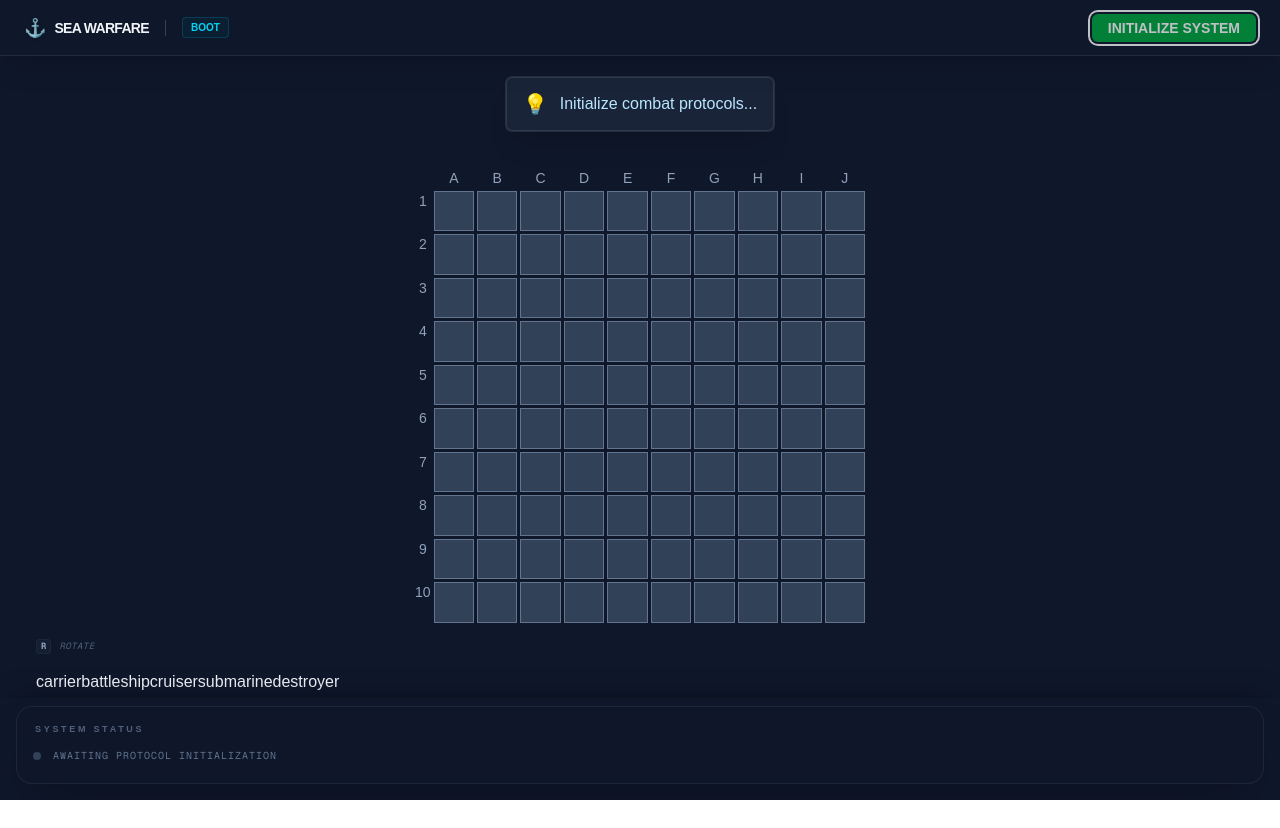
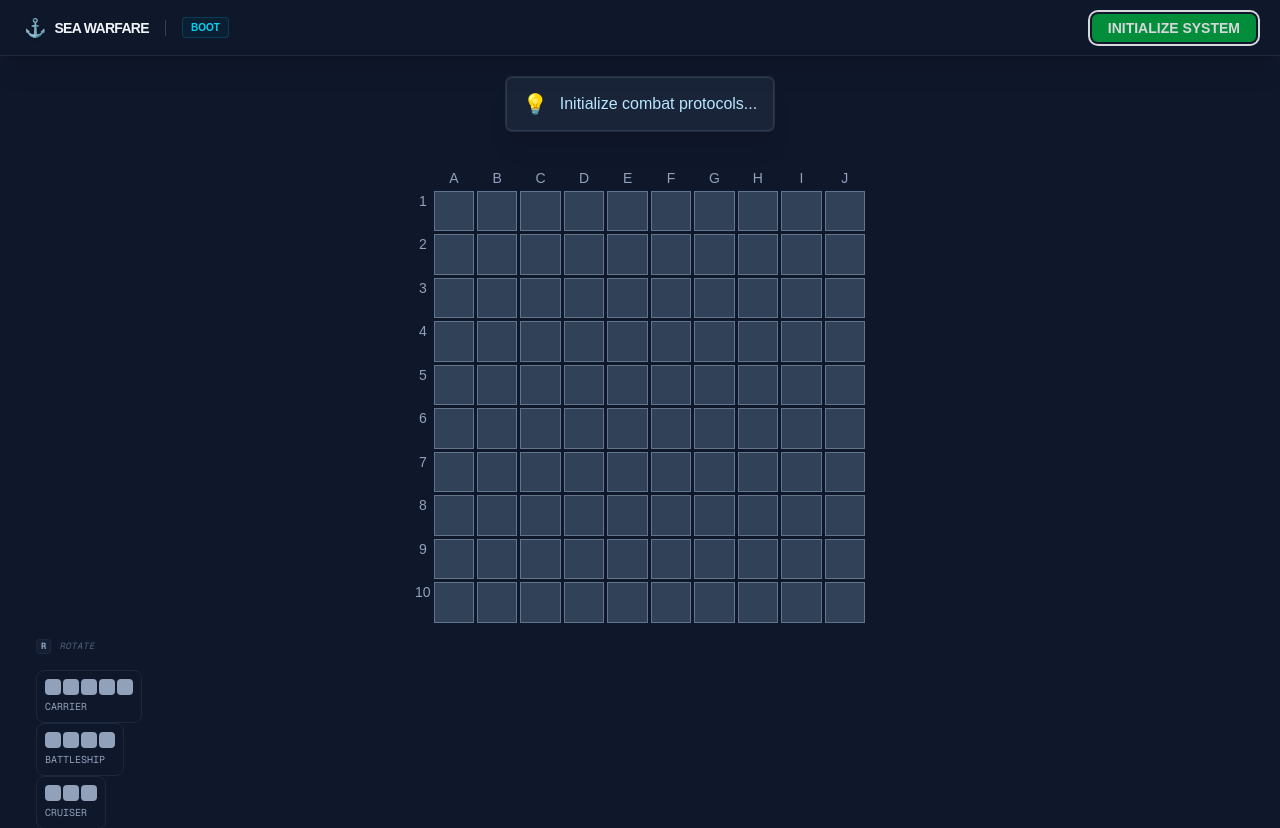
Before and after one commit to BetoCarr/sea-warfare, a Next.js app: page / in a window 1280 px wide. Shown: the top 828 px of the page. Before the commit the page ends 800 px from the top, so only its background shows below. Built offline with nearby package versions, Linux system fonts and the light colour scheme.

Commit message:
feat(ui): introduce ShipPaletteItem and reusable ShipCells component (visual details pending)

```diff
--- /dev/null
+++ b/src/components/game/ShipCells.tsx
@@ -0,0 +1,34 @@
+import { Orientation } from "@/lib/utils/types";
+
+
+interface ShipCellsProps {
+    size: number;
+    orientation?: Orientation;
+    cellSize?: 'sm' | 'md' | 'lg';
+    variant?: 'default' | 'hit' | 'sunk' | 'preview';
+}
+
+export function ShipCells({
+    size,
+    orientation = 'horizontal',
+    cellSize = 'md',
+    variant = 'default',
+}: ShipCellsProps) {
+    return (
+        <div className={`flex ${orientation === 'horizontal' ? 'flex-row' : 'flex-col'} gap-[2px]`}>
+            {Array.from({ length: size }).map((_, i) => (
+                <div
+                    key={i}
+                    className={`
+                        ${cellSize === 'sm' ? 'w-2 h-2' : 'w-4 h-4'}
+                        rounded-sm
+                        ${variant === 'default' && 'bg-slate-400'}
+                        ${variant === 'hit' && 'bg-red-500'}
+                        ${variant === 'sunk' && 'bg-gray-600'}
+                        ${variant === 'preview' && 'bg-blue-400/50'}
+                    `}
+                />
+            ))}
+        </div>
+    );
+}
--- a/src/components/game/ShipPalette.tsx
+++ b/src/components/game/ShipPalette.tsx
@@ -1,10 +1,11 @@
 "use client";
 import type { ShipType } from "@/lib/utils/types";
 import { ShipSpec } from "@/lib/game-logic/ships/ship-spec";
-import { useShipPlacement } from "@/application/placement/useShipPlacement";
+// import { useShipPlacement } from "@/application/placement/useShipPlacement";
 import { useGameStore } from "@/lib/store/game-store";
 import { cn } from "@/lib/utils/utils";
 import { useMemo } from "react";
+import { ShipPaletteItem } from "./ShipPaletteItem";
 
 /**
  * ShipPalette
@@ -51,13 +52,12 @@ export const ShipPalette = ({
                         const isSelected = selectedShipType === ship.type;
 
                         return (
-                            <button
-                                key={ship.type}
-                                disabled={isPlaced}
-                                onClick={() => selectShip(ship.type)}
-                            >
-                                {ship.type}
-                            </button>
+                            <ShipPaletteItem
+                                type={ship.type}
+                                size={ship.size}
+                                isSelected={isSelected}
+                                selectShip={() => selectShip(ship.type)}
+                            />
                         );
                     })}
                 </div>
--- /dev/null
+++ b/src/components/game/ShipPaletteItem.tsx
@@ -0,0 +1,39 @@
+import { ShipType } from "@/lib/utils/types";
+import { ShipCells } from "./ShipCells";
+interface ShipPaletteItemProps {
+    type: ShipType;
+    size: number; // REVISAR si es necesario, o si se puede inferir del spec
+    isSelected: boolean;
+    selectShip: () => void;
+}
+
+export function ShipPaletteItem({
+    type,
+    size,
+    isSelected,
+    selectShip,
+}: ShipPaletteItemProps) {
+    return (
+        <button
+            onClick={selectShip}
+            className={`
+                flex flex-col items-start gap-1 p-2 rounded-lg border
+                transition-all
+                ${isSelected
+                    ? 'border-blue-400 bg-blue-500/10'
+                    : 'border-slate-700/40 hover:border-slate-500'}
+            `}
+        >
+            {/* Visual del barco */}
+            <ShipCells
+                size={size}
+                // cellSize="sm"
+            />
+
+            {/* Label */}
+            <span className="text-[10px] uppercase text-slate-400 font-mono">
+                {type}
+            </span>
+        </button>
+    );
+}
```
